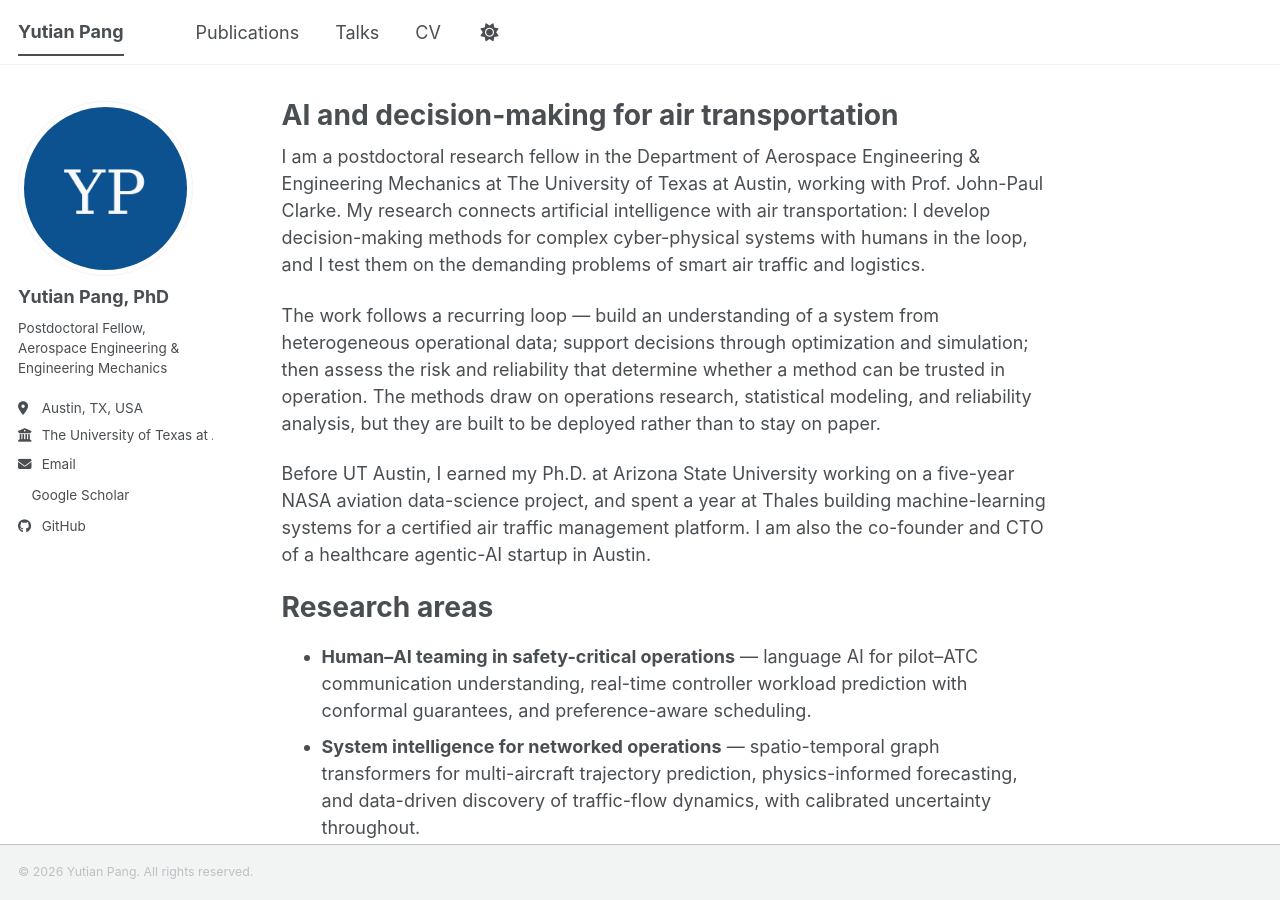
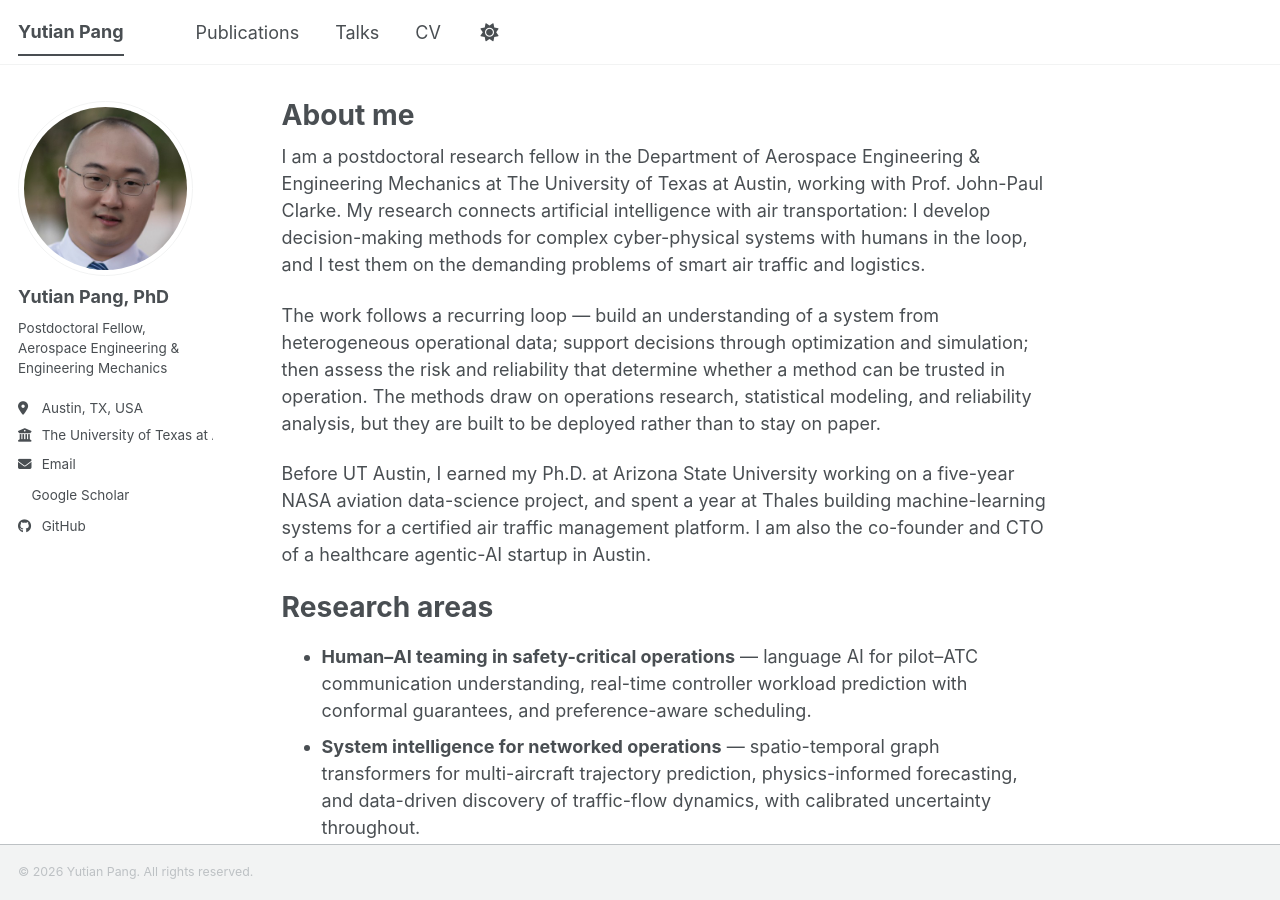
Before and after one commit to YutianPangASU/yutianpangasu.github.io, a Jekyll site: the page built from _pages/about.md, in a window 1280 px wide and 900 px high. Built offline with Jekyll 4.4.1, drawn with Linux system fonts in a browser that asks for light colours; a style sheet for code colours, icons or effects is not loaded.

Commit message:
Add real headshot as avatar; simplify homepage title to 'About me'
Co-Authored-By: Claude Fable 5 <noreply@anthropic.com>

```diff
--- a/_config.yml
+++ b/_config.yml
@@ -23,7 +23,7 @@ repository               : "YutianPangASU/yutianpangasu.github.io"
 #               Additional customization can be done by editing /_includes/author-profile.html
 author:
   # Biographic information
-  avatar           : "profile.png"
+  avatar           : "profile.jpg"
   name             : "Yutian Pang, PhD"
   pronouns         : # example: "she/her"
   bio              : "Postdoctoral Fellow, Aerospace Engineering & Engineering Mechanics"
--- a/_pages/about.md
+++ b/_pages/about.md
@@ -1,6 +1,6 @@
 ---
 permalink: /
-title: "AI and decision-making for air transportation"
+title: "About me"
 author_profile: true
 redirect_from:
   - /about/
```
Also changed, not shown: DEPLOYMENT.md (+1 -1 lines), images/profile.jpg (added), images/profile.png (deleted).
